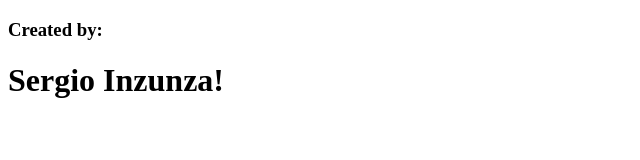
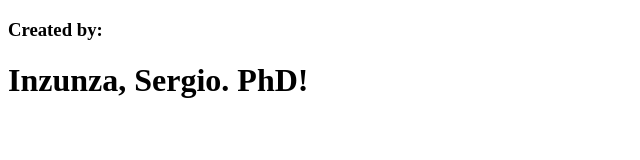
Before and after one commit to drinzunza/shared_ch55, a plain HTML site: page Sergio.html in a window 1280 px wide. Shown: the whole page, without its empty margins (0-640 px from the left). Drawn offline with Linux system fonts and the light colour scheme.

Commit message:
Second changes

```diff
--- a/Sergio.html
+++ b/Sergio.html
@@ -8,7 +8,7 @@
 <body>
 
     <h3>Created by:</h3>
-    <h1>Sergio Inzunza!</h1>
+    <h1>Inzunza, Sergio. PhD!</h1>
 
 
 
```
